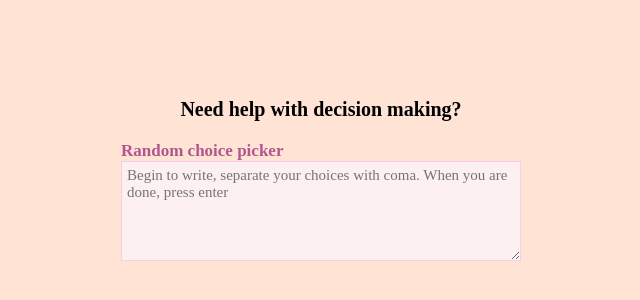
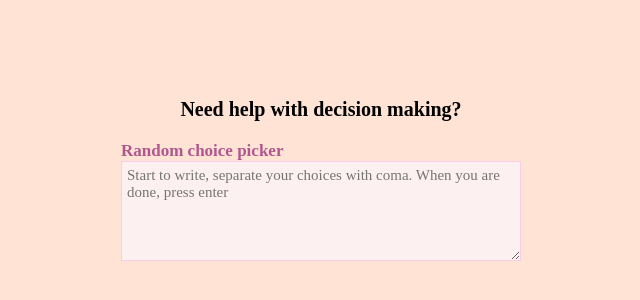
Before and after one commit to DasaGott/Random-choice-picker, a plain HTML site: page index.html in a window 1280 px wide. Shown: the part 216-516 px from the top of the page, 319-959 px from the left. Drawn offline with Linux system fonts and the light colour scheme.

Commit message:
Updated html

```diff
--- a/index.html
+++ b/index.html
@@ -16,7 +16,7 @@
         >Random choice picker</label
       >
       <textarea
-        placeholder="Begin to write, separate your choices with coma. When you are done, press enter"
+        placeholder="Start to write, separate your choices with coma. When you are done, press enter"
         id="textarea"
       ></textarea>
       <div id="tags"></div>
```
